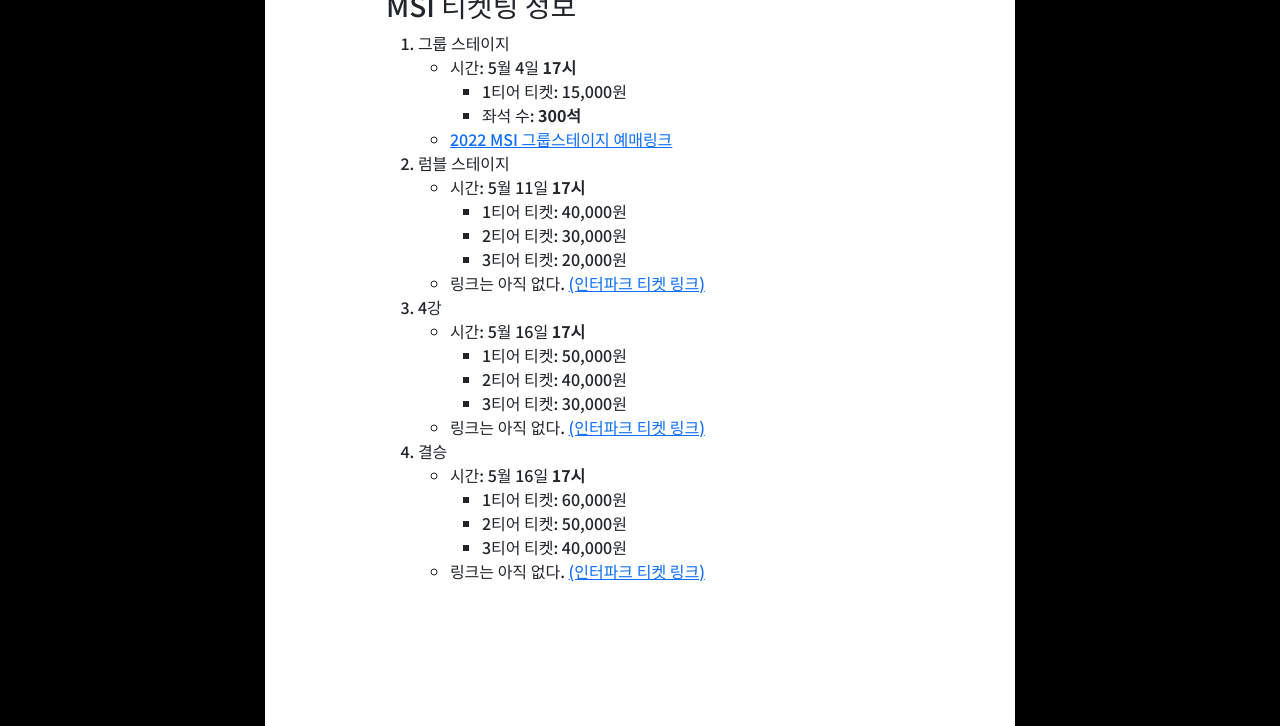
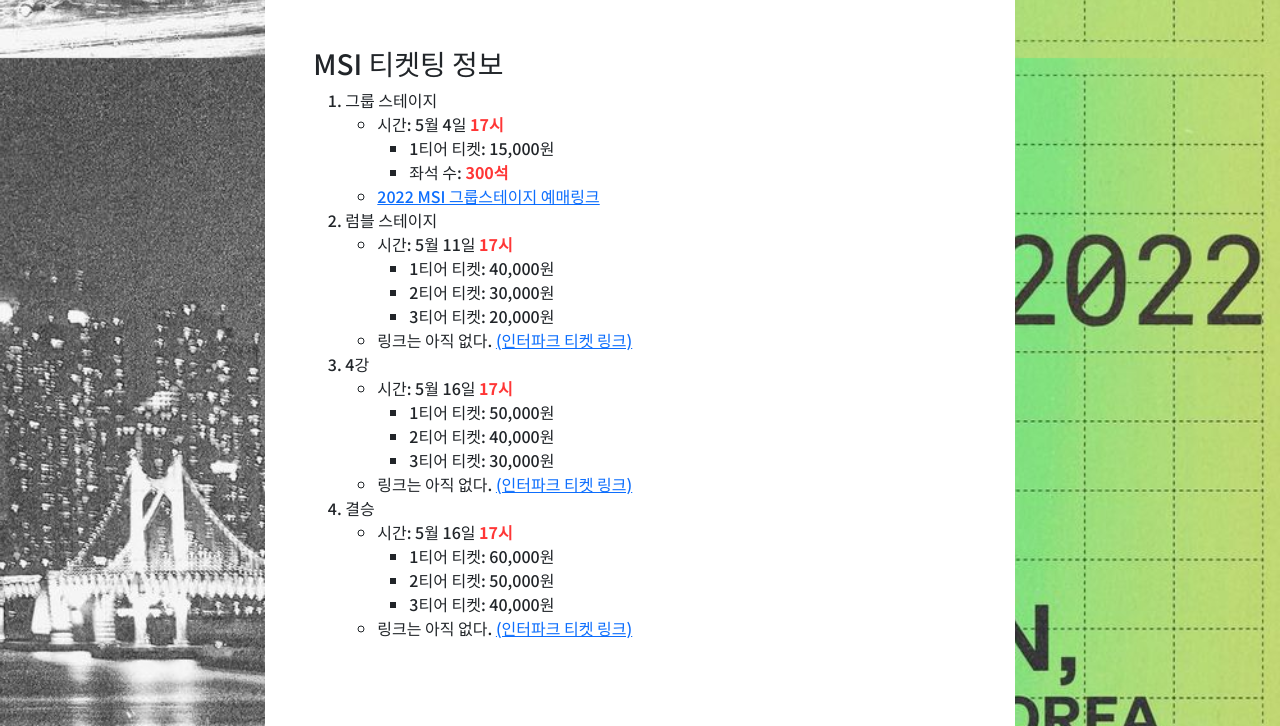
Before and after one commit to Speeditidious/2022-1-OSS-Team23, a plain HTML site: page main/index.html in a window 1280 px wide. Shown: the part 1892-2618 px from the top of the page. Drawn offline with nearby package versions, Linux system fonts and the light colour scheme.

Commit message:
more styling

```diff
--- a/css/main.css
+++ b/css/main.css
@@ -26,8 +26,8 @@
 }
 
 .paragraph {
-    margin-left: 15%;
-    margin-right: 15%;
+    margin-left: 5%;
+    margin-right: 5%;
     margin-bottom: 50px;
     font-family: 'Noto Sans KR', sans-serif;
 }
@@ -36,6 +36,11 @@
     padding: 0;
     border: none;
     background: none;
+}
+
+.emphasize_red {
+    color: rgba(255, 54, 54, 1);
+    font-weight: bold;
 }
 
 #floating-tab {
@@ -47,7 +52,11 @@
 
 #main-paragraph {
     width: 100%;
-    background: black;
+    background-attachment: fixed;
+    background-image: url("../main/background_image_temp.png");
+    background-position: center;
+    background-repeat: no-repeat;
+    background-size: cover;
 }
 
 #wrapper {
@@ -66,10 +75,10 @@
 h2 {
     text-align: center;
     font-family: 'Noto Sans KR', sans-serif;
-    font-style: bold;
+    font-weight: bold;
 }
 
 h3 {
     font-family: 'Noto Sans KR', sans-serif;
-    font-style: bold;
+    font-weight: bold;
 }
--- a/main/index.html
+++ b/main/index.html
@@ -94,16 +94,16 @@
                             <ol>
                                 <li>그룹 스테이지</li>
                                 <ul>
-                                    <li>시간: 5월 4일 <strong>17시</strong></li>
+                                    <li>시간: 5월 4일 <span class="emphasize_red">17시</span></li>
                                     <ul>
                                         <li>1티어 티켓: 15,000원</li>
-                                        <li>좌석 수: <strong>300석</strong></li>
+                                        <li>좌석 수: <span class="emphasize_red">300석</span></li>
                                     </ul>
                                     <li><a href="https://tickets.interpark.com/goods/22005174">2022 MSI 그룹스테이지 예매링크</a></li>
                                 </ul>
                                 <li>럼블 스테이지</li>
                                 <ul>
-                                    <li>시간: 5월 11일 <strong>17시</strong></li>
+                                    <li>시간: 5월 11일 <span class="emphasize_red">17시</span></li>
                                     <ul>
                                         <li>1티어 티켓: 40,000원</li>
                                         <li>2티어 티켓: 30,000원</li>
@@ -113,7 +113,7 @@
                                 </ul>
                                 <li>4강</li>
                                 <ul>
-                                    <li>시간: 5월 16일 <strong>17시</strong></li>
+                                    <li>시간: 5월 16일 <span class="emphasize_red">17시</span></li>
                                     <ul>
                                         <li>1티어 티켓: 50,000원</li>
                                         <li>2티어 티켓: 40,000원</li>
@@ -123,7 +123,7 @@
                                 </ul>
                                 <li>결승</li>
                                 <ul>
-                                    <li>시간: 5월 16일 <strong>17시</strong></li>
+                                    <li>시간: 5월 16일 <span class="emphasize_red">17시</span></li>
                                     <ul>
                                         <li>1티어 티켓: 60,000원</li>
                                         <li>2티어 티켓: 50,000원</li>
@@ -181,9 +181,9 @@
                 </div>
 
                 <div id="video-recommend">
-                    <div class="container">
+                    <div class="container" style="margin-bottom: 0px;">
                         <h2><strong>추천 영상</strong></h2>
-                        <div class="paragraph">
+                        <div class="paragraph" style="margin-bottom: 0px;">
                             <p>(추천 영상)</p>
                         </div>
                     </div>
```
Also changed, not shown: main/background_image_temp.png (added).
